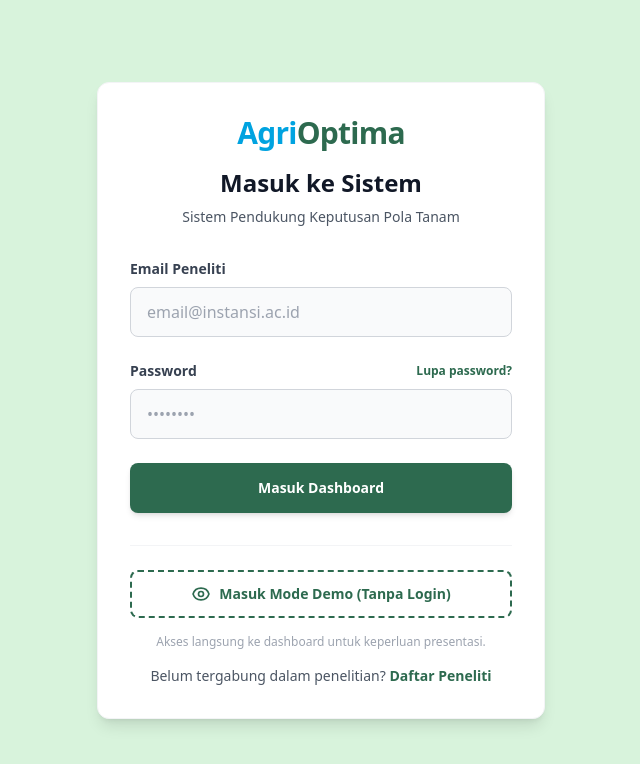
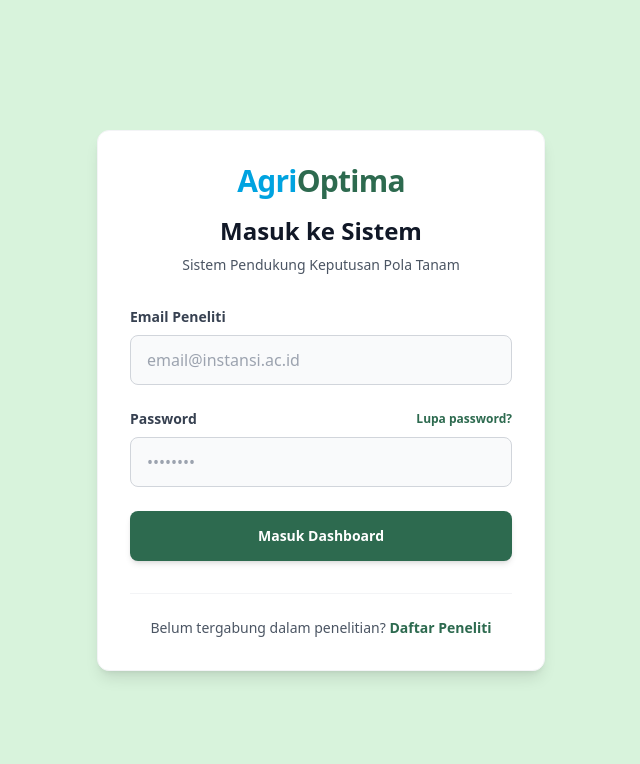
Before and after one commit to FragmentOfRayzen/agrioptima, a React (Vite) app in the folder frontend-pola-tanam/: page /login in a window 1280 px wide. Shown: the top 764 px of the page, without its empty margins (319-959 px from the left). Built offline with nearby package versions, Linux system fonts and the light colour scheme.

Commit message:
fix: properly remove demo mode button from login page

```diff
--- a/frontend-pola-tanam/src/pages/Login.tsx
+++ b/frontend-pola-tanam/src/pages/Login.tsx
@@ -114,18 +114,6 @@ const Login: React.FC = () => {
         </form>
 
         <div className="mt-8 text-center border-t border-gray-100 pt-6">
-          {/* Tombol Demo untuk Presentasi */}
-          <button
-            onClick={() => navigate('/dashboard')}
-            className="w-full mb-4 flex items-center justify-center gap-2 py-3 px-4 border-2 border-dashed border-agri-green rounded-lg text-sm font-bold text-agri-green hover:bg-green-50 transition-colors"
-          >
-            <svg className="w-5 h-5" fill="none" stroke="currentColor" viewBox="0 0 24 24">
-              <path strokeLinecap="round" strokeLinejoin="round" strokeWidth="2" d="M15 12a3 3 0 11-6 0 3 3 0 016 0z"></path>
-              <path strokeLinecap="round" strokeLinejoin="round" strokeWidth="2" d="M2.458 12C3.732 7.943 7.523 5 12 5c4.478 0 8.268 2.943 9.542 7-1.274 4.057-5.064 7-9.542 7-4.477 0-8.268-2.943-9.542-7z"></path>
-            </svg>
-            Masuk Mode Demo (Tanpa Login)
-          </button>
-          <p className="text-xs text-gray-400 mb-4">Akses langsung ke dashboard untuk keperluan presentasi.</p>
 
           <p className="text-sm text-gray-600">
             Belum tergabung dalam penelitian?{' '}
```
